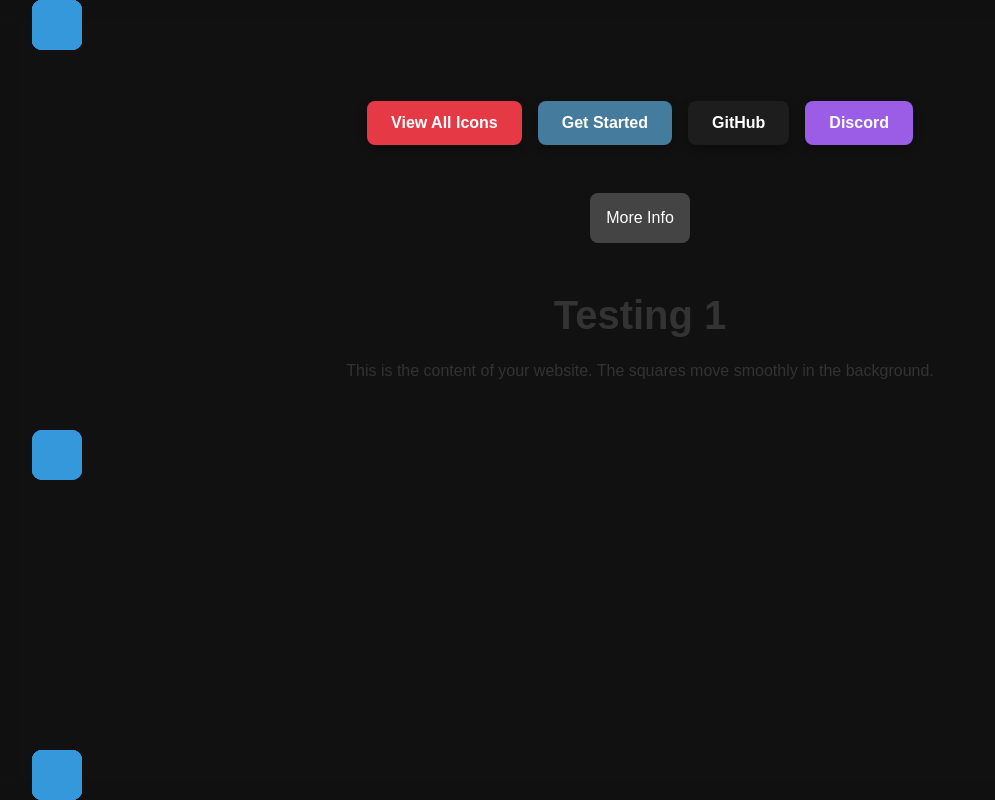
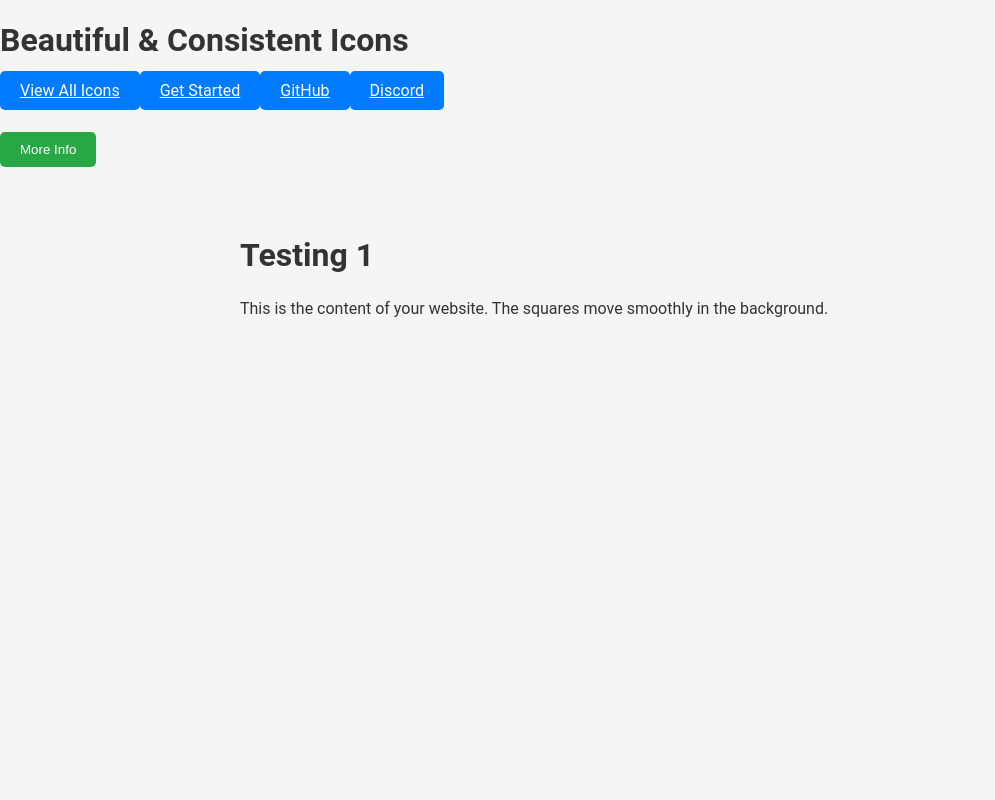
Before and after one commit to John142-dot/renivy, a plain HTML site: page index.html in a window 1280 px wide. Shown: the whole page, without its empty margins (0-995 px from the left). Drawn offline with Linux system fonts and the light colour scheme.

Commit message:
Update style.css

```diff
--- a/style.css
+++ b/style.css
@@ -1,204 +1,94 @@
-/* General Reset */
-* {
-  box-sizing: border-box;
+/* General Improvements */
+body {
+  background-color: #f5f5f5;
+  color: #333;
+  font-family: 'Roboto', sans-serif;
   margin: 0;
   padding: 0;
-  font-family: 'Arial', sans-serif;
+  overflow-x: hidden;
 }
 
-body {
-  background-color: #111;
+/* Navigation Bar */
+nav {
+  background-color: #333;
   color: #fff;
+  padding: 1rem;
   text-align: center;
-  padding: 2rem;
-  overflow: hidden; /* Prevents scrolling */
 }
 
-/* Blur Effect */
-.background-blur {
-  position: absolute;
-  top: 0;
-  left: 0;
-  width: 100%;
-  height: 100%;
-  backdrop-filter: blur(10px); /* Apply blur effect */
-  z-index: -1; /* Ensure it stays behind the content */
+nav a {
+  color: #fff;
+  margin: 0 1rem;
+  text-decoration: none;
 }
 
-/* Gradient Text */
-.gradient-text {
-  background: linear-gradient(to right, lightpurple, lightblue, orange, yellow);
-  -webkit-background-clip: text;
-  color: transparent;
+/* Improved Button Styles */
+.button {
+  background-color: #007bff;
+  border: none;
+  border-radius: 5px;
+  color: #fff;
+  cursor: pointer;
+  padding: 10px 20px;
+  transition: background-color 0.3s ease;
 }
 
-/* Header Section */
-header {
-  margin-bottom: 2rem;
-  position: relative; /* Ensure it stays on top */
-  z-index: 1;
+.button:hover {
+  background-color: #0056b3;
 }
 
-h1 {
-  font-size: 2.5rem;
-  margin-bottom: 1.5rem;
+/* Enhanced Content Styling */
+.content {
+  margin: 2rem auto;
+  max-width: 800px;
+  padding: 1rem;
 }
 
-/* Button Container */
-.buttons {
-  display: flex;
-  justify-content: center;
-  flex-wrap: wrap;
-  gap: 1rem;
-}
-
-.button {
-  display: inline-block;
-  padding: 0.8rem 1.5rem;
-  color: #fff;
-  text-decoration: none;
-  font-weight: bold;
-  border-radius: 8px;
-  transition: all 0.3s ease;
-  box-shadow: 0px 4px 10px rgba(0, 0, 0, 0.3);
-}
-
-.button.red { background-color: #e63946; }
-.button.blue { background-color: #457b9d; }
-.button.black { background-color: #1d1d1d; }
-.button.purple { background-color: #9b5de5; }
-
-.button:hover {
-  transform: translateY(-4px);
-  box-shadow: 0px 6px 14px rgba(0, 0, 0, 0.4);
-}
-
-/* Glowing Button Effect */
-.button.active {
-  box-shadow: 0 0 20px 5px rgba(255, 255, 255, 0.5);
-}
-
-.button.red.active {
-  box-shadow: 0 0 20px 5px rgba(230, 57, 70, 0.5);
-}
-
-.button.blue.active {
-  box-shadow: 0 0 20px 5px rgba(69, 123, 157, 0.5);
-}
-
-.button.black.active {
-  box-shadow: 0 0 20px 5px rgba(29, 29, 29, 0.5);
-}
-
-.button.purple.active {
-  box-shadow: 0 0 20px 5px rgba(155, 93, 229, 0.5);
-}
-
-/* Content styling */
-.content {
-  position: relative;
-  z-index: 1; /* Ensures content stays on top of the moving square */
-  text-align: center;
-  font-family: Arial, sans-serif;
-  padding: 50px;
+h1, h2, h3 {
   color: #333;
 }
 
-/* Smooth moving square background */
-.square {
-  position: absolute;
-  width: 50px; /* Smaller size */
-  height: 50px;
-  background-color: #3498db;
-  border-radius: 10px; /* Small rounded corners */
-  animation: moveLeft 20s cubic-bezier(0.42, 0, 0.58, 1) infinite; /* Slow down the animation */
-  z-index: 0; /* Keeps the square behind the content */
+p {
+  line-height: 1.6;
 }
 
-/* Keyframes for the square movement */
-@keyframes moveLeft {
-  0% {
-    transform: translateX(100vw); /* Start from the right */
-  }
-  50% {
-    transform: translateX(-100vw); /* Moves across the screen */
-  }
-  100% {
-    transform: translateX(100vw); /* End back at the start */
-  }
-}
-
-.square.top {
-  top: 0;
-  animation-direction: alternate;
-}
-
-.square.bottom {
-  bottom: 0;
-  animation-direction: alternate-reverse;
-}
-
-/* Dropdown Section */
+/* Improved Dropdown */
 .dropdown-container {
-  margin-top: 3rem;
-  position: relative; /* Ensure it stays on top */
-  z-index: 1;
+  margin-top: 2rem;
 }
 
 #dropdownButton {
-  background-color: #444;
+  background-color: #28a745;
+  border: none;
+  border-radius: 5px;
   color: #fff;
-  padding: 1rem;
-  border: none;
   cursor: pointer;
-  font-size: 1rem;
-  border-radius: 8px;
-  transition: background-color 0.3s;
+  padding: 10px 20px;
+  transition: background-color 0.3s ease;
 }
 
 #dropdownButton:hover {
-  background-color: #555;
+  background-color: #218838;
 }
 
 .dropdown-content {
+  background-color: #fff;
+  border: 1px solid #ccc;
+  border-radius: 5px;
   display: none;
-  background-color: #222;
+  margin-top: 1rem;
   padding: 1rem;
-  margin-top: 1rem;
-  border-radius: 8px;
-  max-width: 400px;
-  margin-left: auto;
-  margin-right: auto;
-  animation: rollDown 0.5s ease;
+  text-align: left;
 }
 
-/* Dropdown Animation */
-@keyframes rollDown {
-  from {
-    opacity: 0;
-    transform: translateY(-10px);
+/* Responsive Design Enhancements */
+@media (max-width: 768px) {
+  .content {
+    padding: 0.5rem;
   }
-  to {
-    opacity: 1;
-    transform: translateY(0);
+
+  nav a {
+    display: block;
+    margin: 0.5rem 0;
   }
 }
-
-/* Responsive Design */
-@media (max-width: 600px) {
-  body {
-    padding: 1rem;
-  }
-
-  h1 {
-    font-size: 2rem;
-  }
-
-  .button {
-    padding: 0.6rem 1rem;
-  }
-
-  #dropdownContent {
-    max-width: 100%;
-  }
-}
```
